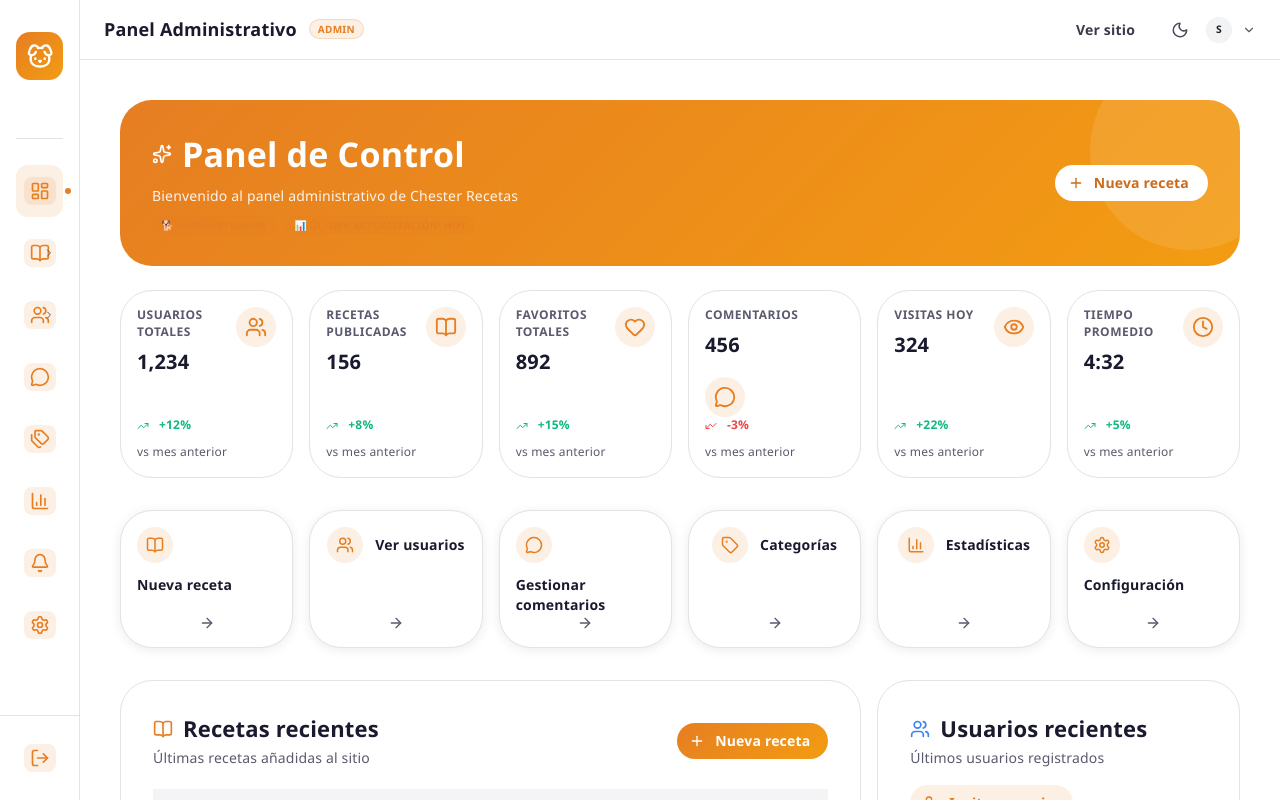
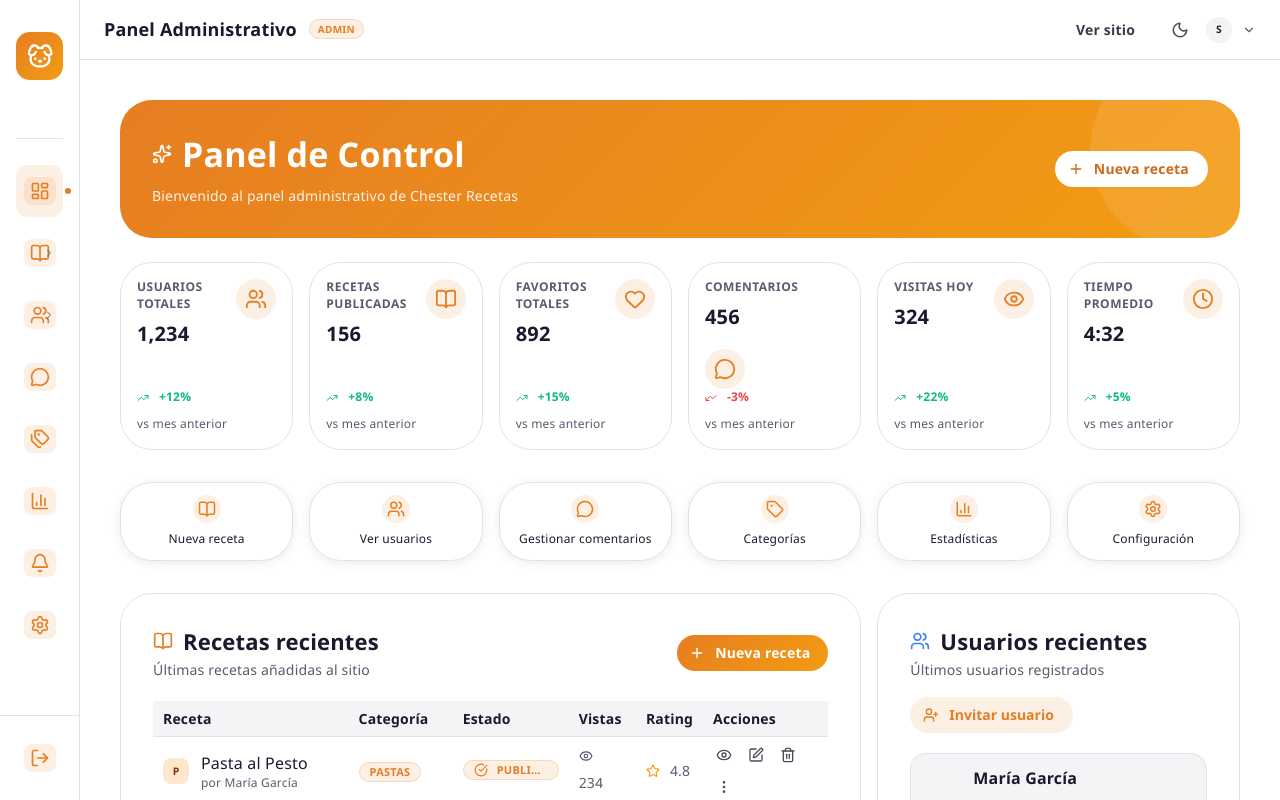
Before and after one commit to Dmorales13110/chester-recetas, a React (Vite) app: page /admin in a window 1280 px wide. Shown: the top 800 px of the page. Built offline with nearby package versions, Linux system fonts and the light colour scheme; sample sign-in values are in the browser's storage.

Commit message:
lil fix broski

```diff
--- a/src/pages/admin/index.jsx
+++ b/src/pages/admin/index.jsx
@@ -65,14 +65,6 @@ export default function AdminPage() {
                             <Text c="white" opacity={0.9} size="sm">
                                 Bienvenido al panel administrativo de Chester Recetas
                             </Text>
-                            <Group gap="xs">
-                                <Badge size="sm" variant="white" style={{ background: 'rgba(255,255,255,0.2)', color: 'white' }}>
-                                    🐕 Administrador
-                                </Badge>
-                                <Badge size="sm" variant="white" style={{ background: 'rgba(255,255,255,0.2)', color: 'white' }}>
-                                    📊 Última actualización: Hoy
-                                </Badge>
-                            </Group>
                         </Stack>
                         <Button
                             variant="white"
@@ -90,8 +82,11 @@ export default function AdminPage() {
                 {/* Stats */}
                 <AdminStats />
 
-                {/* Acciones rápidas */}
-                <SimpleGrid cols={{ base: 2, md: 3, lg: 6 }} spacing="md" mb="xl">
+                <SimpleGrid
+                    cols={{ base: 2, md: 3, lg: 6 }}
+                    spacing="md"
+                    mb="xl"
+                >
                     {quickActions.map((action, idx) => (
                         <motion.div
                             key={idx}
@@ -105,7 +100,7 @@ export default function AdminPage() {
                                 component={Link}
                                 to={action.path}
                                 withBorder
-                                padding="md"
+                                padding="sm"
                                 radius="xl"
                                 style={{
                                     background: 'var(--card-bg)',
@@ -114,10 +109,11 @@ export default function AdminPage() {
                                     textDecoration: 'none',
                                     transition: 'all 0.3s ease',
                                     height: '100%',
+                                    minHeight: 60,
                                     display: 'flex',
                                     alignItems: 'center',
-                                    justifyContent: 'space-between',
-                                    minHeight: 60,
+                                    justifyContent: 'center',
+                                    gap: 8,
                                 }}
                                 onMouseEnter={(e) => {
                                     e.currentTarget.style.borderColor = action.color
@@ -128,24 +124,30 @@ export default function AdminPage() {
                                     e.currentTarget.style.boxShadow = 'none'
                                 }}
                             >
-                                <Group gap="sm">
                                 <ThemeIcon
-                                        size="md"
+                                    size="sm"
                                     radius="xl"
                                     style={{
                                         background: action.bg,
                                         color: action.color,
-                                            width: 36,
-                                            height: 36,
+                                        width: 28,
+                                        height: 28,
+                                        flexShrink: 0,
                                     }}
                                 >
                                     {action.icon}
                                 </ThemeIcon>
-                                    <Text fw={600} size="sm" style={{ color: 'var(--text-h)' }}>
+                                <Text
+                                    fw={500}
+                                    size="xs"
+                                    style={{
+                                        color: 'var(--text-h)',
+                                        whiteSpace: 'nowrap',
+                                        fontSize: 12,
+                                    }}
+                                >
                                     {action.label}
                                 </Text>
-                                </Group>
-                                <ArrowRight size={16} style={{ color: 'var(--text-secondary)' }} />
                             </Card>
                         </motion.div>
                     ))}
```
Lines whose indentation alone changed are shown as unchanged.
